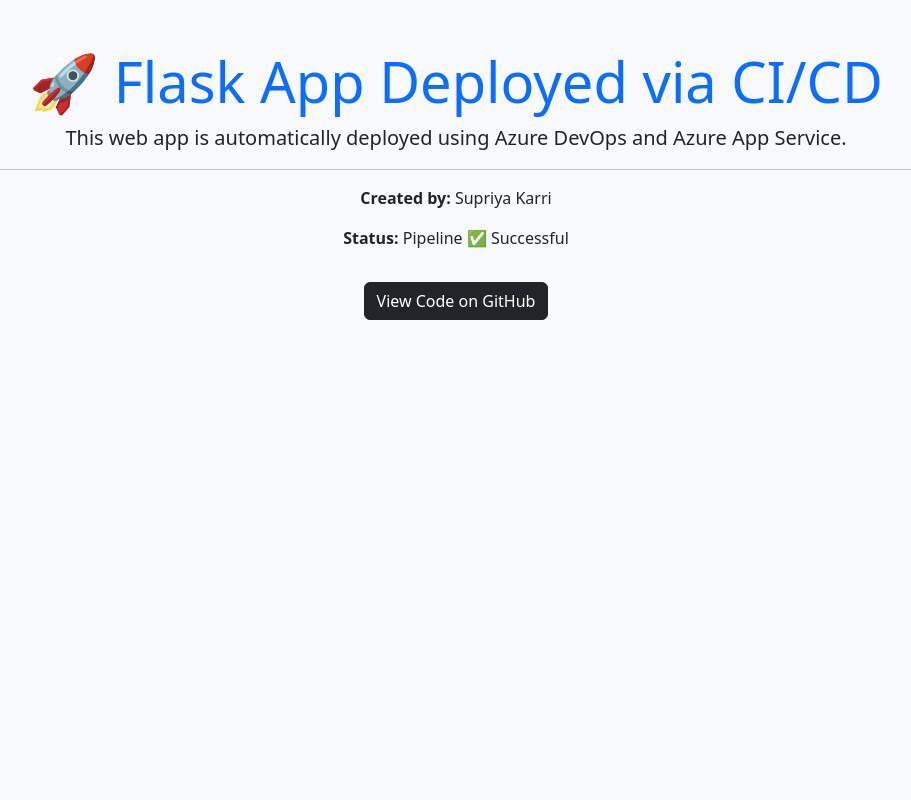
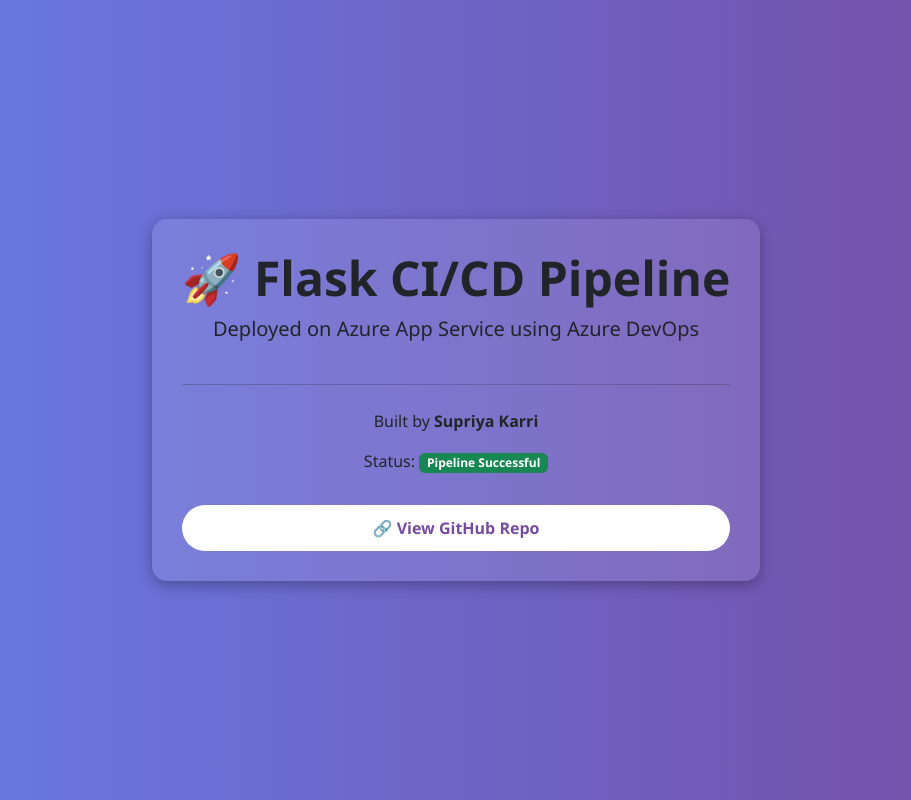
Before and after one commit to supriyakarri/flask-azure-cicd, a Flask app: page / in a window 1280 px wide. Shown: the whole page, without its empty margins (184-1095 px from the left). Run offline with Flask 3, Linux system fonts and the light colour scheme.

Commit message:
Revamp index.html for improved styling and layout in Flask app

```diff
--- a/templates/index.html
+++ b/templates/index.html
@@ -3,16 +3,45 @@
 <head>
   <meta charset="UTF-8">
   <title>Flask Azure CI/CD Demo</title>
+  <meta name="viewport" content="width=device-width, initial-scale=1">
   <link href="https://cdn.jsdelivr.net/npm/bootstrap@5.3.0/dist/css/bootstrap.min.css" rel="stylesheet">
+  <style>
+    body {
+      background: linear-gradient(to right, #667eea, #764ba2);
+      color: white;
+      font-family: 'Segoe UI', Tahoma, Geneva, Verdana, sans-serif;
+    }
+    .card {
+      background-color: rgba(255, 255, 255, 0.1);
+      border: none;
+      border-radius: 15px;
+      padding: 30px;
+      box-shadow: 0 4px 15px rgba(0,0,0,0.3);
+    }
+    a.btn-custom {
+      background-color: white;
+      color: #764ba2;
+      font-weight: bold;
+      border-radius: 30px;
+      padding: 10px 25px;
+      text-decoration: none;
+    }
+    a.btn-custom:hover {
+      background-color: #f1f1f1;
+      color: #5a2f8d;
+    }
+  </style>
 </head>
-<body class="bg-light text-center">
-  <div class="container mt-5">
-    <h1 class="display-4 text-primary">🚀 Flask App Deployed via CI/CD</h1>
-    <p class="lead">This web app is automatically deployed using Azure DevOps and Azure App Service.</p>
-    <hr>
-    <p><strong>Created by:</strong> Supriya Karri</p>
-    <p><strong>Status:</strong> Pipeline ✅ Successful</p>
-    <a href="https://github.com/your-username/your-repo" class="btn btn-dark mt-3">View Code on GitHub</a>
+<body>
+  <div class="container vh-100 d-flex justify-content-center align-items-center">
+    <div class="card text-center">
+      <h1 class="display-5 fw-bold">🚀 Flask CI/CD Pipeline</h1>
+      <p class="lead">Deployed on Azure App Service using Azure DevOps</p>
+      <hr class="my-4">
+      <p>Built by <strong>Supriya Karri</strong></p>
+      <p>Status: <span class="badge bg-success">Pipeline Successful</span></p>
+      <a href="https://github.com/your-username/your-repo" class="btn btn-custom mt-3" target="_blank">🔗 View GitHub Repo</a>
+    </div>
   </div>
 </body>
 </html>
```
